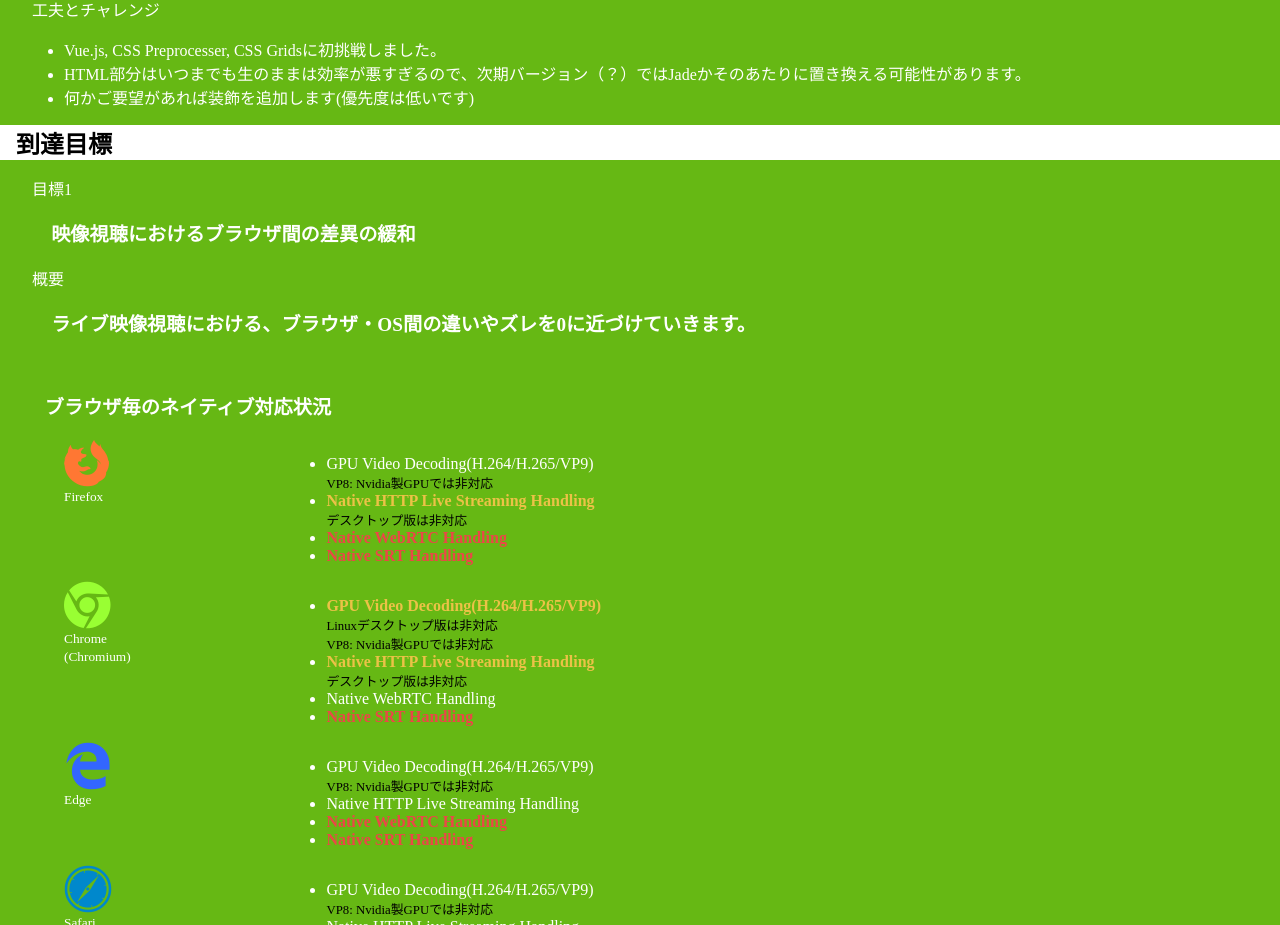
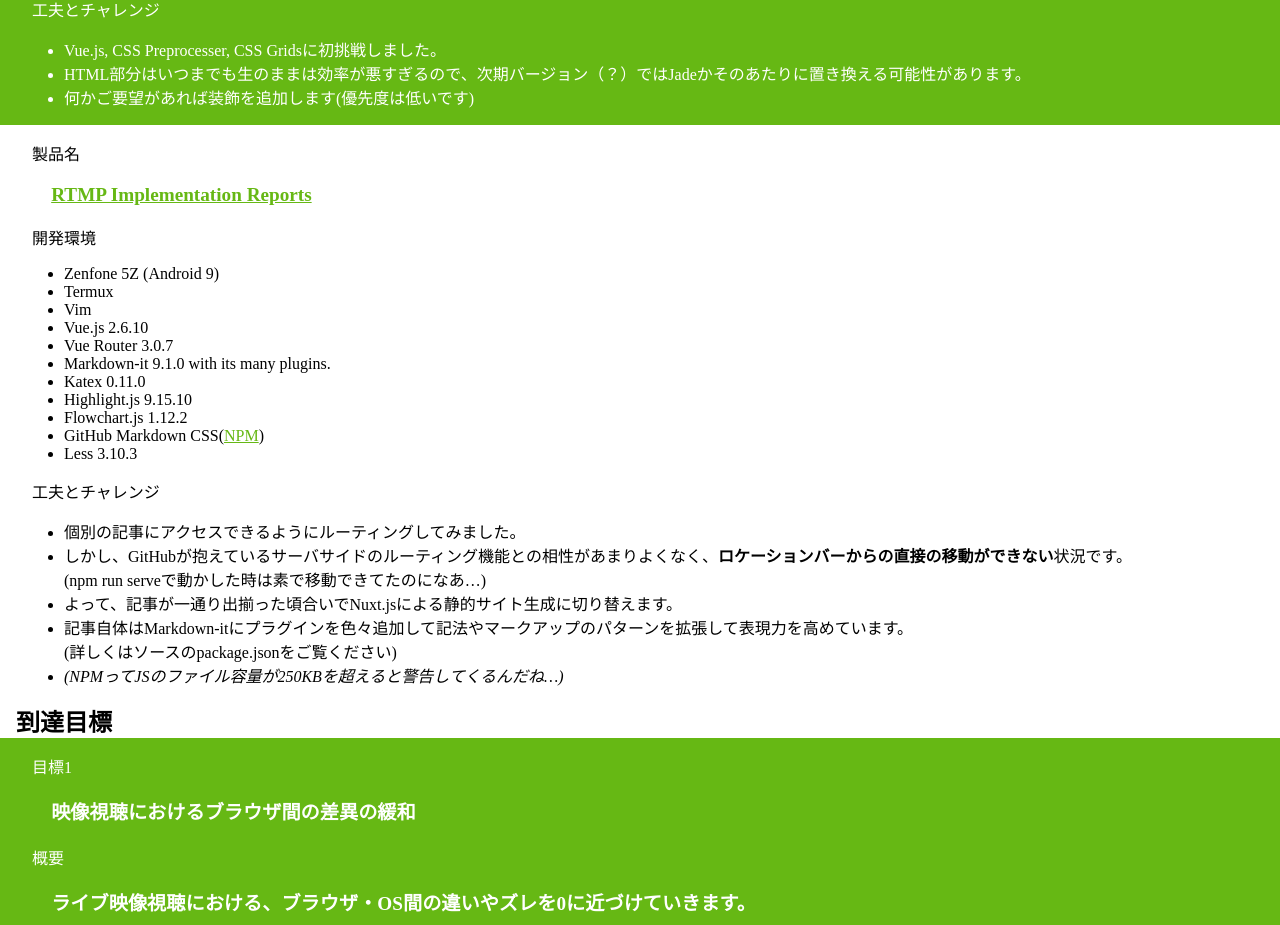
Before and after one commit to t-matsudate/my-profile, a Vue app: page / in a window 1280 px wide. Shown: the part 3737-4662 px from the top of the page. Built offline with nearby package versions, Linux system fonts and the light colour scheme.

Commit message:
Added: A portfolio content of RTMP implementation reports.

```diff
--- a/src/components/main/Portfolio.vue
+++ b/src/components/main/Portfolio.vue
@@ -22,6 +22,35 @@
                 <li>Vue.js, CSS Preprocesser, CSS Gridsに初挑戦しました。</li>
                 <li>HTML部分はいつまでも生のままは効率が悪すぎるので、次期バージョン（？）ではJadeかそのあたりに置き換える可能性があります。</li>
                 <li>何かご要望があれば装飾を追加します(優先度は低いです)</li>
+              </ul>
+            </li>
+          </ul>
+        </li>
+        <li>
+          <ul>
+            <li class="product-name"><p><a href="https://t-matsudate.github.io/rtmp-reports/">RTMP Implementation Reports</a></p></li>
+            <li class="environments">
+              <ul class="items">
+                <li>Zenfone 5Z (Android 9)</li>
+                <li>Termux</li>
+                <li>Vim</li>
+                <li>Vue.js 2.6.10</li>
+                <li>Vue Router 3.0.7</li>
+                <li>Markdown-it 9.1.0 with its many plugins.</li>
+                <li>Katex 0.11.0</li>
+                <li>Highlight.js 9.15.10</li>
+                <li>Flowchart.js 1.12.2</li>
+                <li>GitHub Markdown CSS(<a href="https://www.npmjs.com/package/github-markdown-css">NPM</a>)</li>
+                <li>Less 3.10.3</li>
+              </ul>
+            </li>
+            <li class="points">
+              <ul class="items">
+                <li>個別の記事にアクセスできるようにルーティングしてみました。</li>
+                <li>しかし、GitHubが抱えているサーバサイドのルーティング機能との相性があまりよくなく、<strong>ロケーションバーからの直接の移動ができない</strong>状況です。<br>(npm run serveで動かした時は素で移動できてたのになあ…)</li>
+                <li>よって、記事が一通り出揃った頃合いでNuxt.jsによる静的サイト生成に切り替えます。</li>
+                <li>記事自体はMarkdown-itにプラグインを色々追加して記法やマークアップのパターンを拡張して表現力を高めています。<br>(詳しくはソースのpackage.jsonをご覧ください)</li>
+                <li><em>(NPMってJSのファイル容量が250KBを超えると警告してくるんだね…)</em></li>
               </ul>
             </li>
           </ul>
```
